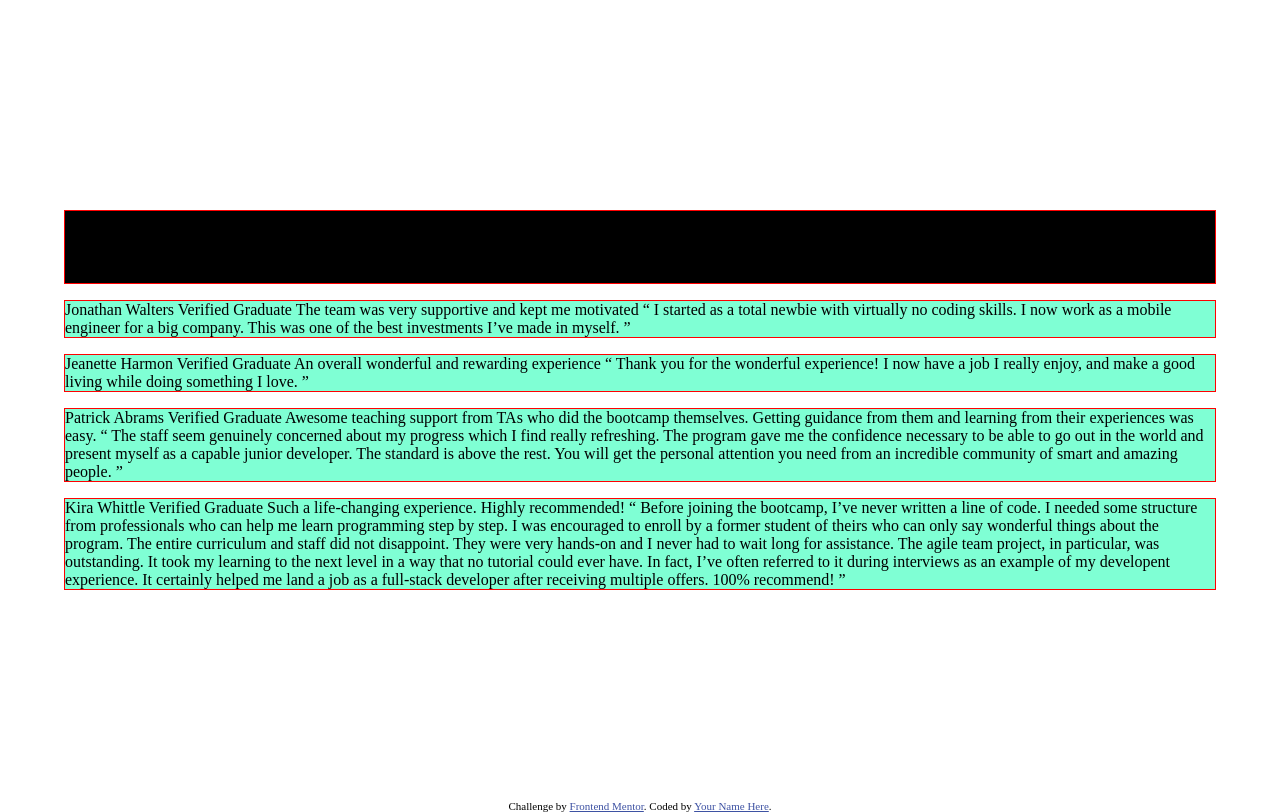
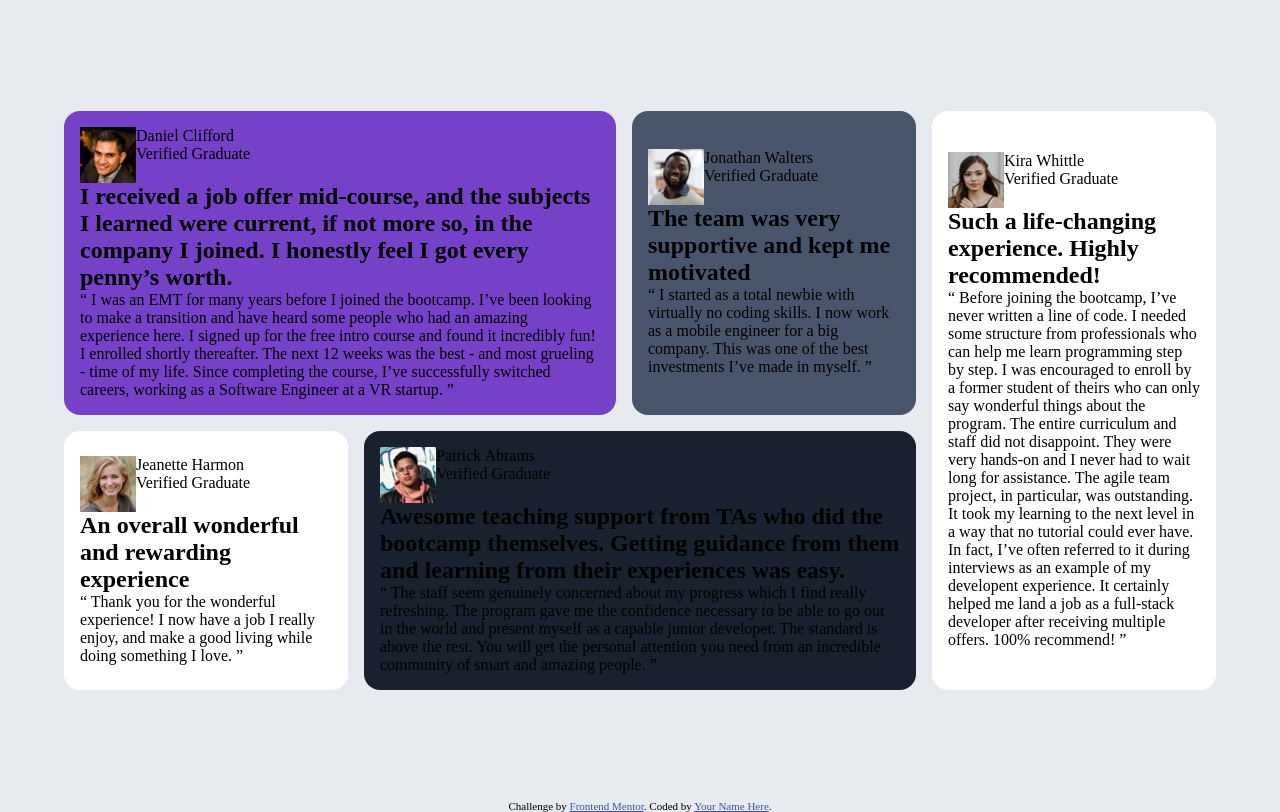
Before and after one commit to SimenKodehode/CSS-Advanced-Oppgave-1-Testimonial-Grid, a plain HTML site: page index.html in a window 1280 px wide. Drawn offline with Linux system fonts and the light colour scheme.

Commit message:
added card styling, sectioned up the cards

```diff
--- a/index.html
+++ b/index.html
@@ -29,52 +29,105 @@
   <body>
     <div class="testimonial-container">
       <div class="testimonial">
+        <!-- card 1 -->
         <div class="card" id="card1">
-          Daniel Clifford Verified Graduate I received a job offer mid-course,
-          and the subjects I learned were current, if not more so, in the
-          company I joined. I honestly feel I got every penny’s worth. “ I was
-          an EMT for many years before I joined the bootcamp. I’ve been looking
-          to make a transition and have heard some people who had an amazing
-          experience here. I signed up for the free intro course and found it
-          incredibly fun! I enrolled shortly thereafter. The next 12 weeks was
-          the best - and most grueling - time of my life. Since completing the
-          course, I’ve successfully switched careers, working as a Software
-          Engineer at a VR startup. ”
+          <section class="profile">
+            <img src="images/image-daniel.jpg" alt="" />
+            <div class="profile-text">
+              <p>Daniel Clifford</p>
+              <p>Verified Graduate</p>
+            </div>
+          </section>
+          <h2>
+            I received a job offer mid-course, and the subjects I learned were
+            current, if not more so, in the company I joined. I honestly feel I
+            got every penny’s worth.
+          </h2>
+          <p>
+            “ I was an EMT for many years before I joined the bootcamp. I’ve
+            been looking to make a transition and have heard some people who had
+            an amazing experience here. I signed up for the free intro course
+            and found it incredibly fun! I enrolled shortly thereafter. The next
+            12 weeks was the best - and most grueling - time of my life. Since
+            completing the course, I’ve successfully switched careers, working
+            as a Software Engineer at a VR startup. ”
+          </p>
         </div>
+        <!-- card 2 -->
         <div class="card" id="card2">
-          Jonathan Walters Verified Graduate The team was very supportive and
-          kept me motivated “ I started as a total newbie with virtually no
-          coding skills. I now work as a mobile engineer for a big company. This
-          was one of the best investments I’ve made in myself. ”
+          <section class="profile">
+            <img src="images/image-jonathan.jpg" alt="" />
+            <div class="profile-text">
+              <p>Jonathan Walters</p>
+              <p>Verified Graduate</p>
+            </div>
+          </section>
+          <h2>The team was very supportive and kept me motivated</h2>
+          <p>
+            “ I started as a total newbie with virtually no coding skills. I now
+            work as a mobile engineer for a big company. This was one of the
+            best investments I’ve made in myself. ”
+          </p>
         </div>
         <div class="card" id="card3">
-          Jeanette Harmon Verified Graduate An overall wonderful and rewarding
-          experience “ Thank you for the wonderful experience! I now have a job
-          I really enjoy, and make a good living while doing something I love. ”
+          <section class="profile">
+            <img src="images/image-jeanette.jpg" alt="" />
+            <div class="profile-text">
+              <p>Jeanette Harmon</p>
+              <p>Verified Graduate</p>
+            </div>
+          </section>
+          <h2>An overall wonderful and rewarding experience</h2>
+          <p>
+            “ Thank you for the wonderful experience! I now have a job I really
+            enjoy, and make a good living while doing something I love. ”
+          </p>
         </div>
         <div class="card" id="card4">
-          Patrick Abrams Verified Graduate Awesome teaching support from TAs who
-          did the bootcamp themselves. Getting guidance from them and learning
-          from their experiences was easy. “ The staff seem genuinely concerned
-          about my progress which I find really refreshing. The program gave me
-          the confidence necessary to be able to go out in the world and present
-          myself as a capable junior developer. The standard is above the rest.
-          You will get the personal attention you need from an incredible
-          community of smart and amazing people. ”
+          <section class="profile">
+            <img src="images/image-patrick.jpg" alt="" />
+            <div class="profile-text">
+              <p>Patrick Abrams</p>
+              <p>Verified Graduate</p>
+            </div>
+          </section>
+          <h2>
+            Awesome teaching support from TAs who did the bootcamp themselves.
+            Getting guidance from them and learning from their experiences was
+            easy.
+          </h2>
+          <p>
+            “ The staff seem genuinely concerned about my progress which I find
+            really refreshing. The program gave me the confidence necessary to
+            be able to go out in the world and present myself as a capable
+            junior developer. The standard is above the rest. You will get the
+            personal attention you need from an incredible community of smart
+            and amazing people. ”
+          </p>
         </div>
         <div class="card" id="card5">
-          Kira Whittle Verified Graduate Such a life-changing experience. Highly
-          recommended! “ Before joining the bootcamp, I’ve never written a line
-          of code. I needed some structure from professionals who can help me
-          learn programming step by step. I was encouraged to enroll by a former
-          student of theirs who can only say wonderful things about the program.
-          The entire curriculum and staff did not disappoint. They were very
-          hands-on and I never had to wait long for assistance. The agile team
-          project, in particular, was outstanding. It took my learning to the
-          next level in a way that no tutorial could ever have. In fact, I’ve
-          often referred to it during interviews as an example of my developent
-          experience. It certainly helped me land a job as a full-stack
-          developer after receiving multiple offers. 100% recommend! ”
+          <section class="profile">
+            <img src="images/image-kira.jpg" alt="" />
+            <div class="profile-text">
+              <p>Kira Whittle</p>
+              <p>Verified Graduate</p>
+            </div>
+          </section>
+          <h2>Such a life-changing experience. Highly recommended!</h2>
+          <p>
+            “ Before joining the bootcamp, I’ve never written a line of code. I
+            needed some structure from professionals who can help me learn
+            programming step by step. I was encouraged to enroll by a former
+            student of theirs who can only say wonderful things about the
+            program. The entire curriculum and staff did not disappoint. They
+            were very hands-on and I never had to wait long for assistance. The
+            agile team project, in particular, was outstanding. It took my
+            learning to the next level in a way that no tutorial could ever
+            have. In fact, I’ve often referred to it during interviews as an
+            example of my developent experience. It certainly helped me land a
+            job as a full-stack developer after receiving multiple offers. 100%
+            recommend! ”
+          </p>
         </div>
       </div>
     </div>
--- a/style.css
+++ b/style.css
@@ -3,6 +3,10 @@
   margin: 0;
   padding: 0;
   box-sizing: border-box;
+}
+
+body {
+  background-color: hsl(214, 17%, 92%);
 }
 
 .testimonial-container {
@@ -14,27 +18,50 @@
 
 .testimonial {
   display: grid;
-  grid-template-columns: 4;
-  grid-template-rows: 2;
+  grid-template-columns: (5, 10rem);
+  grid-template-rows: (2, 10rem);
   gap: 1rem;
   max-width: 90vw;
 }
 /* default card styling */
 .card {
-  border: 1px solid red;
+  display: flex;
+  justify-content: center;
+  align-items: start;
+  flex-direction: column;
   background-color: aquamarine;
+  overflow: hidden;
+  border-radius: 1rem;
+  padding: 1rem;
+}
+.profile {
+  display: flex;
+}
+.profile-text {
+  display: flex;
+  flex-direction: column;
 }
 
 /* individual card styling */
 #card1 {
-  grid: 1;
-  background-color: black;
+  grid-column: 1 / 3;
+  grid-row: 1 / 2;
+  background-color: hsl(263, 55%, 52%);
 }
 #card2 {
+  grid-column: 3 / 4;
+  background-color: hsl(217, 19%, 35%);
 }
 #card3 {
+  grid-column: 1 / 2;
+  background-color: hsl(0, 0%, 100%);
 }
 #card4 {
+  grid-column: 2 / 4;
+  background-color: hsl(219, 29%, 14%);
 }
 #card5 {
+  grid-column: 4 /5;
+  grid-row: 1 / 3;
+  background-color: hsl(0, 0%, 100%);
 }
```
